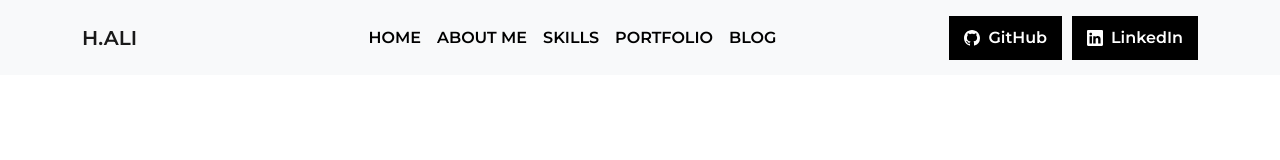
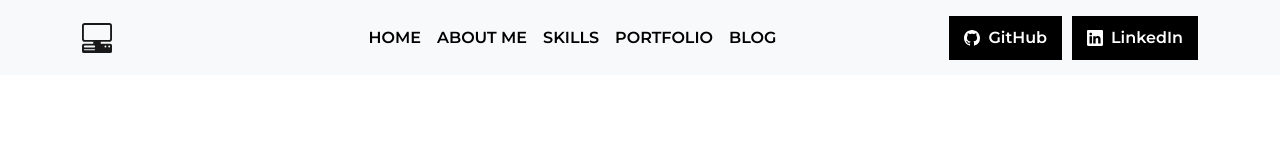
Before and after one commit to haroon-ali-dev/portfolio-website, a Next.js app in the folder user/: page / in a window 1280 px wide. Shown: the top 160 px of the page. Built offline with nearby package versions, Linux system fonts and the light colour scheme.

Commit message:
add navbar icon

```diff
--- a/user/components/NavBar.js
+++ b/user/components/NavBar.js
@@ -3,6 +3,7 @@ import Nav from 'react-bootstrap/Nav';
 import Navbar from 'react-bootstrap/Navbar';
 import { Github } from 'react-bootstrap-icons';
 import { Linkedin } from 'react-bootstrap-icons';
+import { PcDisplayHorizontal } from 'react-bootstrap-icons';
 
 import styles from "./NavBar.module.css";
 
@@ -10,7 +11,9 @@ export default function NavBar() {
     return (
         <Navbar className={styles.myNavBar} bg="light" expand="lg">
             <Container>
-                <Navbar.Brand href="#home">H.ALI</Navbar.Brand>
+                <Navbar.Brand href="#home">
+                    <PcDisplayHorizontal size={30} />
+                </Navbar.Brand>
                 <Navbar.Toggle aria-controls="basic-navbar-nav" />
                 <Navbar.Collapse className={styles.navBarCollapse} id="basic-navbar-nav">
                     <Nav className={styles.linkContainer}>
--- a/user/components/NavBar.module.css
+++ b/user/components/NavBar.module.css
@@ -1,6 +1,7 @@
 .myNavBar {
     font-weight: 600;
     min-height: 75px;
+    background-color: #FAFAFA;
 }
 
 .navBarCollapse {
```
